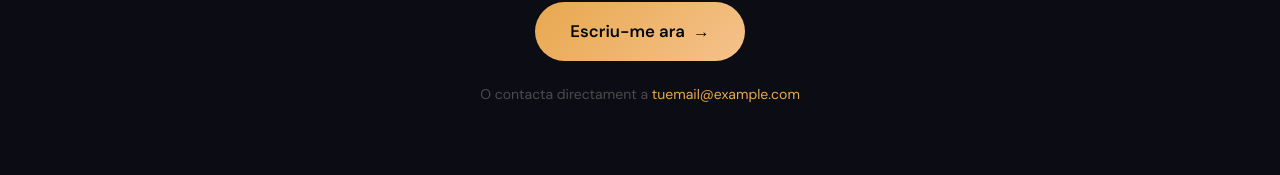
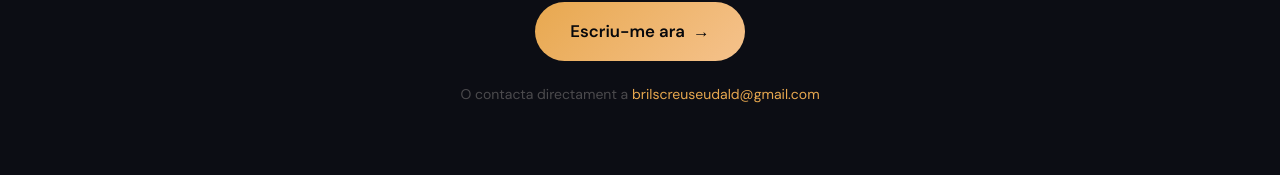
Before and after one commit to Eudald1601/landing_page_ia, a Next.js app: page / in a window 1280 px wide. Shown: the part 4441-4616 px from the top of the page. Built offline with nearby package versions, Linux system fonts and the light colour scheme.

Commit message:
Update page.tsx

```diff
--- a/src/app/page.tsx
+++ b/src/app/page.tsx
@@ -326,7 +326,7 @@ export default function Home() {
             <p className="contact-note">
               O contacta directament a{" "}
               <a href="mailto:brilscreuseudald@gmail.com" className="link-amber">
-                tuemail@example.com
+                brilscreuseudald@gmail.com
               </a>
             </p>
           </div>
```
